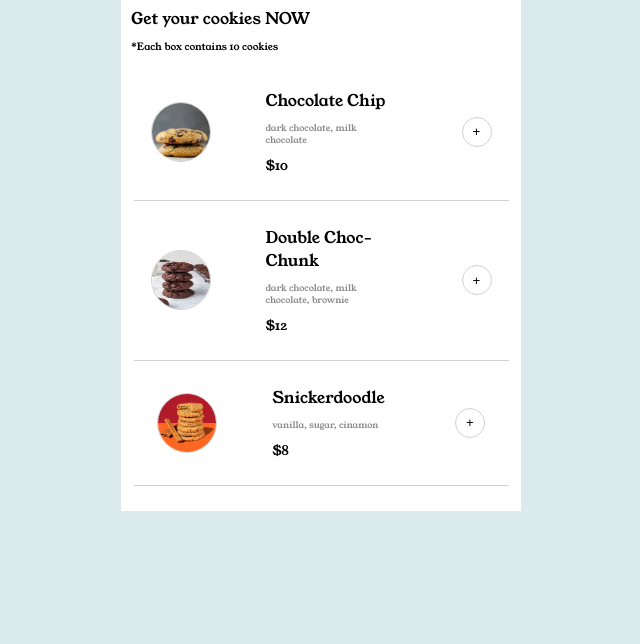
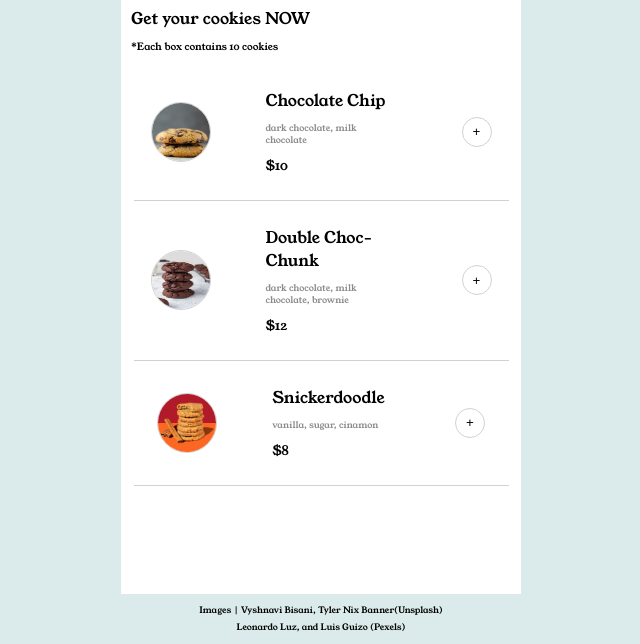
Before and after one commit to jamienorthman/cookie-ordering-app, a plain HTML site: page index.html in a window 1280 px wide. Shown: the part 216-860 px from the top of the page, without its empty margins (319-959 px from the left). Before the commit the page ends 810 px from the top, so only its background shows below. Drawn offline with Linux system fonts and the light colour scheme.

Commit message:
added img attribution and styled footer

```diff
--- a/index.html
+++ b/index.html
@@ -58,6 +58,10 @@
         </div>
     </div>
 
+    <footer class="img-attribution">
+        <p>Images | Vyshnavi Bisani, Tyler Nix Banner(Unsplash)</p>
+        <p>Leonardo Luz, and Luis Guizo (Pexels)</p>
+    </footer>
 
     <script src="app.js" type="module"></script>
 </body>
--- a/style.css
+++ b/style.css
@@ -26,6 +26,8 @@ body {
     background-color: white;
     border: none;
     padding-bottom: 20px;
+    min-height: 100vh;
+    position: relative;
 }
 
 .banner-img {
@@ -79,7 +81,6 @@ p {
     display: flex;
     flex-direction: column;
     justify-content: space-around;
-    border: none;
 }
 
 .select-btn {
@@ -139,6 +140,7 @@ p {
     flex-direction: column;
     margin: auto;
     gap: 2rem;
+    padding-bottom: 2.5rem;
 }
 
 .order-list {
@@ -270,6 +272,15 @@ input {
     font-size: medium;
 }
 
+.img-attribution {
+    margin-top: auto;
+    bottom: 0;
+    font-size: 0.55rem;
+    text-align: center;
+    height: 2.5rem;
+    width: 100%;
+}
+
 
 /* Selected States */
 
```
